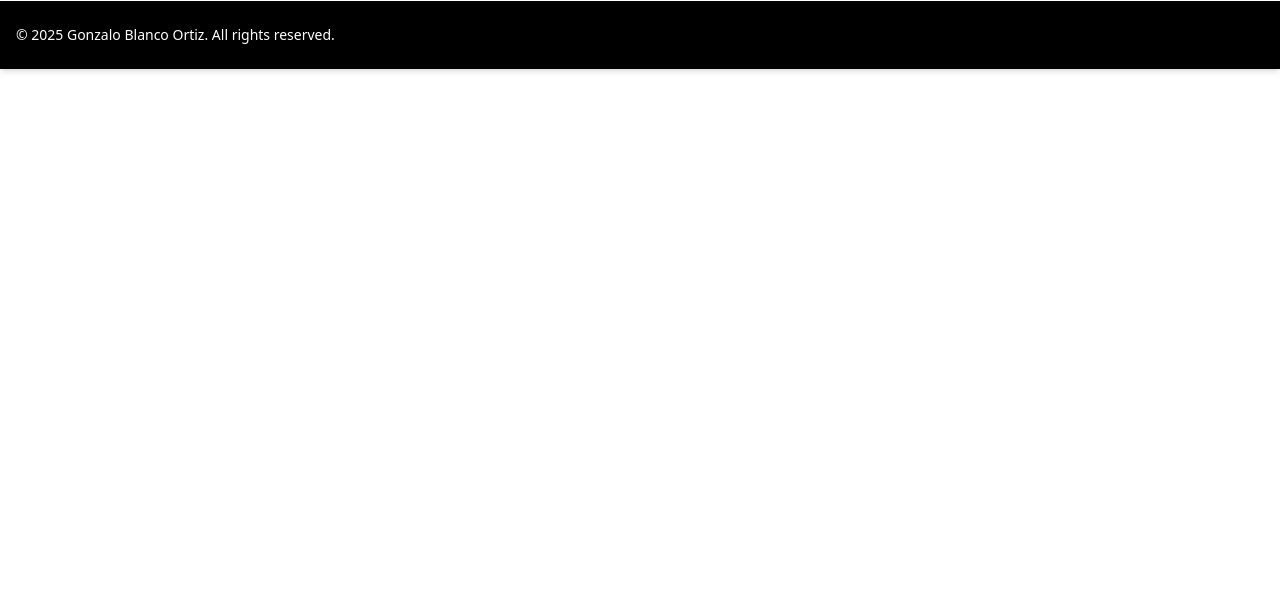
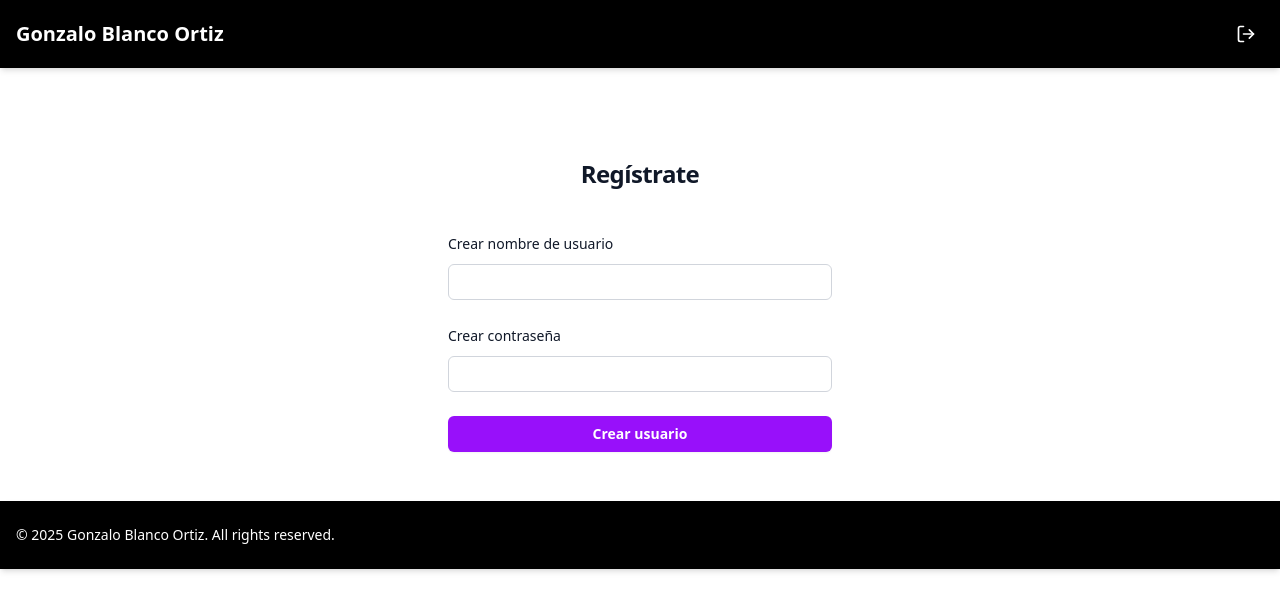
Before and after one commit to Ayuik/Proyecto_personal_FE, a React (Vite) app: page /signupuserpage in a window 1280 px wide. Shown: the top 610 px of the page. Built offline with nearby package versions, Linux system fonts and the light colour scheme.

Commit message:
feat: AdminPage created. Modified SigninForm and SignupFrom to be components that render in User and Admin Signin/up Page

```diff
--- a/src/App.jsx
+++ b/src/App.jsx
@@ -6,8 +6,11 @@ import { BrowserRouter, Routes, Route } from "react-router-dom";
 import Footer from "./components/Footer";
 import UserPage from "./pages/UserPage";
 import CourseVideosPage from "./pages/CourseVideosPage";
-import SigninForm from "./components/SigninForm";
-import SignupForm from "./components/SignupForm";
+import SigninUserPage from "./pages/SigninUserPage";
+import SignupUserPage from "./pages/SignupUserPage";
+import SignupAdminPage from "./pages/SignupAdminPage";
+import SigninAdminPage from "./pages/SigninAdminPage";
+import AdminPage from "./pages/AdminPage";
 import { AuthProvider } from "../src/components/AuthContext";
 
 function App() {
@@ -20,11 +23,14 @@ function App() {
             <Route path="/workspage" element={<WorksPage />} />
             <Route path="/userpage" element={<UserPage />} />
             <Route path="/coursevideospage" element={<CourseVideosPage />} />
-            <Route path="/signinpage" element={<SigninForm />} />
-            <Route path="/signuppage" element={<SignupForm />} />
+            <Route path="/signinuserpage" element={<SigninUserPage />} />
+            <Route path="/signinadminpage" element={<SigninAdminPage />} />
+            <Route path="/signupadminpage" element={<SignupAdminPage />} />
+            <Route path="/signupuserpage" element={<SignupUserPage />} />
+            <Route path="/adminhome" element={<AdminPage />} />
           </Routes>
+          <Footer />
         </BrowserRouter>
-        <Footer />
       </AuthProvider>
     </div>
   );
--- a/src/components/Footer.jsx
+++ b/src/components/Footer.jsx
@@ -1,9 +1,10 @@
+import { Link } from "react-router-dom";
 function Footer(){
     return(
         <footer className="py-6 border-t border-border bg-black text-white shadow-md">
             <div className="container mx-auto px-4">
                 <div className="flex flex-col md:flex-row justify-between items-center">
-                    <p className="text-sm text-muted-foreground">© 2025 Gonzalo Blanco Ortiz. All rights reserved.</p>
+                    <p className="text-sm text-muted-foreground">© 2025 <Link to="/signinadminpage">Gonzalo Blanco Ortiz</Link>. All rights reserved.</p>
                 </div>
             </div>
         </footer>
--- a/src/components/Header.jsx
+++ b/src/components/Header.jsx
@@ -63,7 +63,7 @@ function Header() {
 
         <div className="flex items-center space-x-4">
           <Link
-          to={isLogged ? "/userpage" : "/signinpage"}
+          to={isLogged ? "/userpage" : "/signinuserpage"}
             aria-label="Usuario"
             className="p-1 hover:bg-gray-800 rounded-full"
           >
--- a/src/components/SigninForm.jsx
+++ b/src/components/SigninForm.jsx
@@ -1,27 +1,8 @@
 import React from "react";
-import { Link, useNavigate } from "react-router-dom";
-import { useAuth } from "./AuthContext";
 
 function SigninForm() {
-  const navigate = useNavigate();
-  const { setIsLogged } = useAuth();
-
-  const handleSubmit = (e) => {
-    e.preventDefault();
-    setIsLogged(true);
-    navigate("/#home");
-  };
-
   return (
-    <div className="flex min-h-full flex-1 flex-col justify-center px-6 py-12 lg:px-8">
-      <div className="sm:mx-auto sm:w-full sm:max-w-sm">
-        <h2 className="mt-10 text-center text-2xl/9 font-bold tracking-tight text-gray-900">
-          Inicia sesión para ingresar a tu perfil o realizar una compra
-        </h2>
-      </div>
-
-      <div className="mt-10 sm:mx-auto sm:w-full sm:max-w-sm">
-        <form onSubmit={handleSubmit} className="space-y-6">
+    <>
       <div>
         <label
           htmlFor="username"
@@ -70,19 +51,7 @@ function SigninForm() {
           Iniciar sesión
         </button>
       </div>
-        </form>
-
-        <p className="mt-10 text-center text-sm/6 text-gray-500">
-          ¿Usuario nuevo?{" "}
-          <Link
-            to="/signuppage"
-            className="font-semibold text-purple-600 hover:text-purple-500"
-          >
-            Regístrate
-          </Link>
-        </p>
-      </div>
-    </div>
+    </>
   );
 }
 
--- a/src/components/SignupForm.jsx
+++ b/src/components/SignupForm.jsx
@@ -1,27 +1,8 @@
 import React from "react";
-import { Link, useNavigate } from "react-router-dom";
 
 function SignupForm() {
-  const navigate = useNavigate();
-  const { setIsLogged } = useAuth();
-
-  const handleSubmit = (e) => {
-    e.preventDefault();
-    setIsLogged(true);
-    navigate("/#home");
-    alert("Registro exitoso. Ya estás en tu cuenta");
-  };
-
   return (
-    <div className="flex min-h-full flex-1 flex-col justify-center px-6 py-12 lg:px-8">
-      <div className="sm:mx-auto sm:w-full sm:max-w-sm">
-        <h2 className="mt-10 text-center text-2xl/9 font-bold tracking-tight text-gray-900">
-          Regístrate
-        </h2>
-      </div>
-
-      <div className="mt-10 sm:mx-auto sm:w-full sm:max-w-sm">
-        <form onSubmit={handleSubmit} className="space-y-6">
+    <>
       <div>
         <label
           htmlFor="username"
@@ -63,17 +44,14 @@ function SignupForm() {
       </div>
 
       <div>
-            <Link
-              to="/#home"
+        <button
           type="submit"
           className="flex w-full justify-center rounded-md bg-purple-600 px-3 py-1.5 text-sm/6 font-semibold text-white shadow-xs hover:bg-indigo-500 focus-visible:outline-2 focus-visible:outline-offset-2 focus-visible:outline-indigo-600"
         >
           Crear usuario
-            </Link>
+        </button>
       </div>
-        </form>
-      </div>
-    </div>
+    </>
   );
 }
 
--- a/src/components/UserAdminHeader.jsx
+++ b/src/components/UserAdminHeader.jsx
@@ -5,15 +5,13 @@ import { useNavigate } from "react-router-dom";
 
 function UserAdminHeader() {
   const navigate = useNavigate();
-  const { setIsLogged } = useAuth(); // Usamos el contexto para cambiar el estado global
-
+  const { setIsLogged } = useAuth();
   const handleLogout = (e) => {
     e.preventDefault();
-    setIsLogged(false); // Cambiar el estado global
+    setIsLogged(false);
     navigate("/#home");
-    alert("Sesión cerrada");
-    // Redirigir a la página Home
   };
+
   return (
     <header className="sticky top-0 z-10 bg-black text-white shadow-md">
       <div className="container mx-auto px-4 py-4 flex items-center justify-between">
--- /dev/null
+++ b/src/pages/AdminPage.jsx
@@ -0,0 +1,12 @@
+import UserAdminHeader from "../components/UserAdminHeader";
+
+
+function AdminPage(){
+    return(
+
+            <UserAdminHeader />
+
+    )
+}
+
+export default AdminPage
--- /dev/null
+++ b/src/pages/SigninAdminPage.jsx
@@ -0,0 +1,46 @@
+import React from "react";
+import { Link, useNavigate } from "react-router-dom";
+import { useAuth } from "../components/AuthContext";
+import SigninForm from "../components/SigninForm";
+import UserAdminHeader from "../components/UserAdminHeader";
+function SigninAdminPage(){
+    const navigate = useNavigate();
+      const { setIsLogged } = useAuth();
+
+      const handleSubmit = (e) => {
+        e.preventDefault();
+        setIsLogged(true);
+        navigate("/adminhome");
+      };
+
+    return (
+        <>
+      <UserAdminHeader />
+      <div className="flex min-h-full flex-1 flex-col justify-center px-6 py-12 lg:px-8">
+        <div className="sm:mx-auto sm:w-full sm:max-w-sm">
+          <h2 className="mt-10 text-center text-2xl/9 font-bold tracking-tight text-gray-900">
+            Inicia sesión para ingresar a tu panel administrador
+          </h2>
+        </div>
+
+        <div className="mt-10 sm:mx-auto sm:w-full sm:max-w-sm">
+          <form onSubmit={handleSubmit} className="space-y-6">
+            <SigninForm />
+          </form>
+
+          <p className="mt-10 text-center text-sm/6 text-gray-500">
+            ¿Administrador nuevo?{" "}
+            <Link
+              to="/signupadminpage"
+              className="font-semibold text-purple-600 hover:text-purple-500"
+            >
+              Regístrate
+            </Link>
+          </p>
+        </div>
+      </div>
+    </>
+    )
+}
+
+export default SigninAdminPage
--- /dev/null
+++ b/src/pages/SigninUserPage.jsx
@@ -0,0 +1,47 @@
+import React from "react";
+import { Link, useNavigate } from "react-router-dom";
+import { useAuth } from "../components/AuthContext";
+import SigninForm from "../components/SigninForm";
+import UserAdminHeader from "../components/UserAdminHeader";
+
+function SigninUserPage() {
+  const navigate = useNavigate();
+  const { setIsLogged } = useAuth();
+
+  const handleSubmit = (e) => {
+    e.preventDefault();
+    setIsLogged(true);
+    navigate("/#home");
+  };
+
+  return (
+    <>
+      <UserAdminHeader />
+      <div className="flex min-h-full flex-1 flex-col justify-center px-6 py-12 lg:px-8">
+        <div className="sm:mx-auto sm:w-full sm:max-w-sm">
+          <h2 className="mt-10 text-center text-2xl/9 font-bold tracking-tight text-gray-900">
+            Inicia sesión para ingresar a tu perfil o realizar una compra
+          </h2>
+        </div>
+
+        <div className="mt-10 sm:mx-auto sm:w-full sm:max-w-sm">
+          <form onSubmit={handleSubmit} className="space-y-6">
+            <SigninForm />
+          </form>
+
+          <p className="mt-10 text-center text-sm/6 text-gray-500">
+            ¿Usuario nuevo?{" "}
+            <Link
+              to="/signupuserpage"
+              className="font-semibold text-purple-600 hover:text-purple-500"
+            >
+              Regístrate
+            </Link>
+          </p>
+        </div>
+      </div>
+    </>
+  );
+}
+
+export default SigninUserPage;
--- /dev/null
+++ b/src/pages/SignupAdminPage.jsx
@@ -0,0 +1,34 @@
+import React from "react";
+import { useNavigate } from "react-router-dom";
+import { useAuth } from "../components/AuthContext";
+import SignupForm from "../components/SignupForm";
+
+function SignupAdminPage() {
+  const navigate = useNavigate();
+  const { setIsLogged } = useAuth();
+
+  const handleSubmit = (e) => {
+    e.preventDefault();
+    setIsLogged(true);
+    navigate("/adminhome");
+    alert("Registro exitoso. Ya estás en tu cuenta");
+  };
+
+  return (
+    <div className="flex min-h-full flex-1 flex-col justify-center px-6 py-12 lg:px-8">
+      <div className="sm:mx-auto sm:w-full sm:max-w-sm">
+        <h2 className="mt-10 text-center text-2xl/9 font-bold tracking-tight text-gray-900">
+          Regístrate
+        </h2>
+      </div>
+
+      <div className="mt-10 sm:mx-auto sm:w-full sm:max-w-sm">
+        <form onSubmit={handleSubmit} className="space-y-6">
+          <SignupForm />
+        </form>
+      </div>
+    </div>
+  );
+}
+
+export default SignupAdminPage;
--- /dev/null
+++ b/src/pages/SignupUserPage.jsx
@@ -0,0 +1,38 @@
+import React from "react";
+import { useNavigate } from "react-router-dom";
+import { useAuth } from "../components/AuthContext";
+import SignupForm from "../components/SignupForm";
+import UserAdminHeader from "../components/UserAdminHeader";
+
+function SignupUserPage() {
+  const navigate = useNavigate();
+  const { setIsLogged } = useAuth();
+
+  const handleSubmit = (e) => {
+    e.preventDefault();
+    setIsLogged(true);
+    navigate("/#home");
+    alert("Registro exitoso. Ya estás en tu cuenta");
+  };
+
+  return (
+    <>
+    <UserAdminHeader />
+    <div className="flex min-h-full flex-1 flex-col justify-center px-6 py-12 lg:px-8">
+      <div className="sm:mx-auto sm:w-full sm:max-w-sm">
+        <h2 className="mt-10 text-center text-2xl/9 font-bold tracking-tight text-gray-900">
+          Regístrate
+        </h2>
+      </div>
+
+      <div className="mt-10 sm:mx-auto sm:w-full sm:max-w-sm">
+        <form onSubmit={handleSubmit} className="space-y-6">
+          <SignupForm />
+        </form>
+      </div>
+    </div>
+    </>
+  );
+}
+
+export default SignupUserPage;
```
Lines whose indentation alone changed are shown as unchanged.
